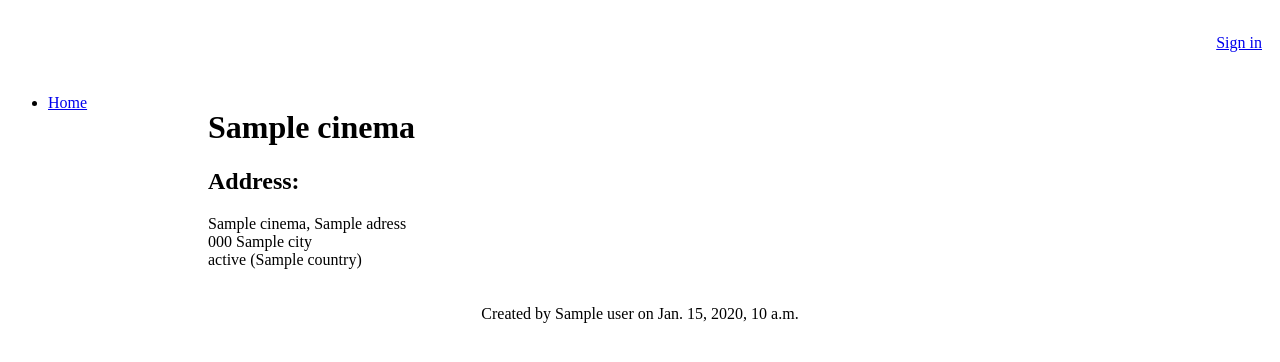
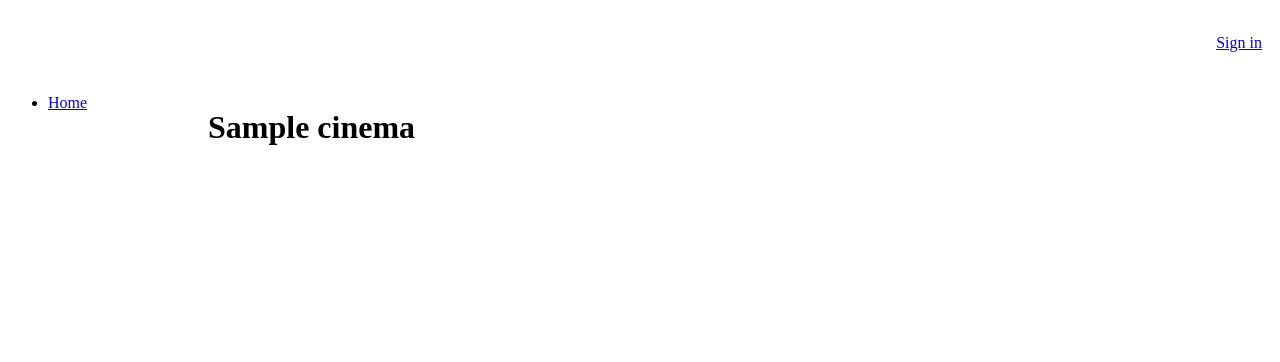
Before and after one commit to uryy5/cinema, a Django app: template icinema/templates/icinema/cinema_detail.html in a window 1280 px wide. Shown: the top 362 px of the page. Run offline with Django 3.2, Linux system fonts and the light colour scheme; the template is opened without the code that fills it: most values are stand-ins (such as "Sample title", 1, 10 or a date in 2020).

Commit message:
Pulint aspectes.
Treient camps innecessaris del arxius.

```diff
--- a/icinema/templates/icinema/cinema_detail.html
+++ b/icinema/templates/icinema/cinema_detail.html
@@ -3,17 +3,5 @@
 <h1>
     {{ cinema.name }}
 
-</h1>
-<h2>Address:</h2>
-<p>
-    {{ cinema.name }}, {{ cinema.adress }} <br/>
-    {{ cinema.postcode }} {{ cinema.city }} <br/>
-    {{ cinema.stateOrProvince }} ({{ cinema.country }})
-</p>
-
-
 
 {% endblock %}
-{% block footer %}
-    Created by {{ cinema.user }} on {{ cinema.date }}
-{% endblock %}
--- a/icinema/templates/icinema/cinema_list.html
+++ b/icinema/templates/icinema/cinema_list.html
@@ -4,7 +4,7 @@
     Cinemas
 </h1>
 <ul>
-    {% for cinema in latest_cinema_list %}
+    {% for cinema in cinema_list %}
         <li><a href="{% url 'icinema:cinema_detail' cinema.id 'html' %}">
             {{ cinema.name }}</a></li>
     {% empty %}<li>Sorry, no cinemes registered yet.</li>
```
